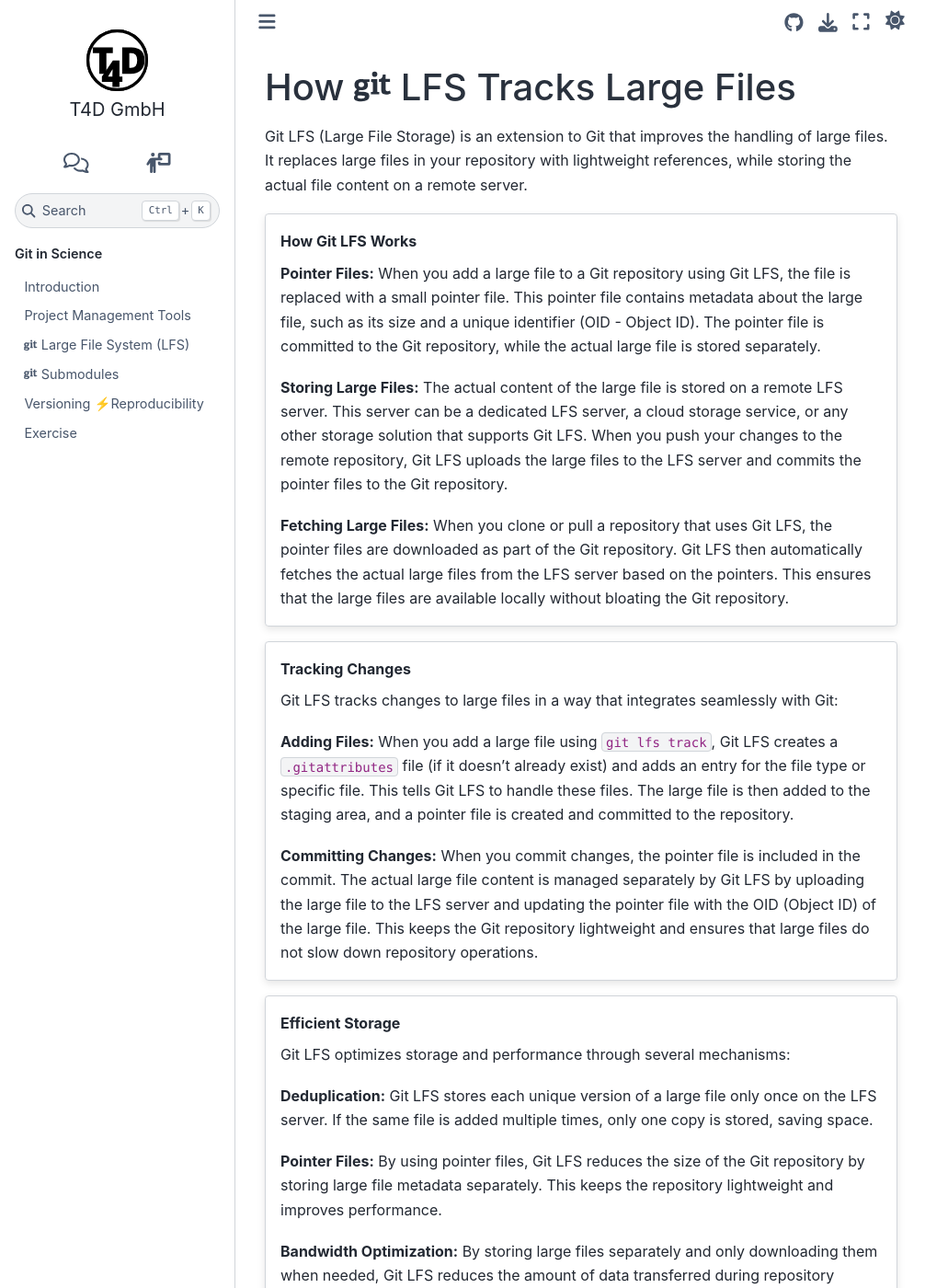
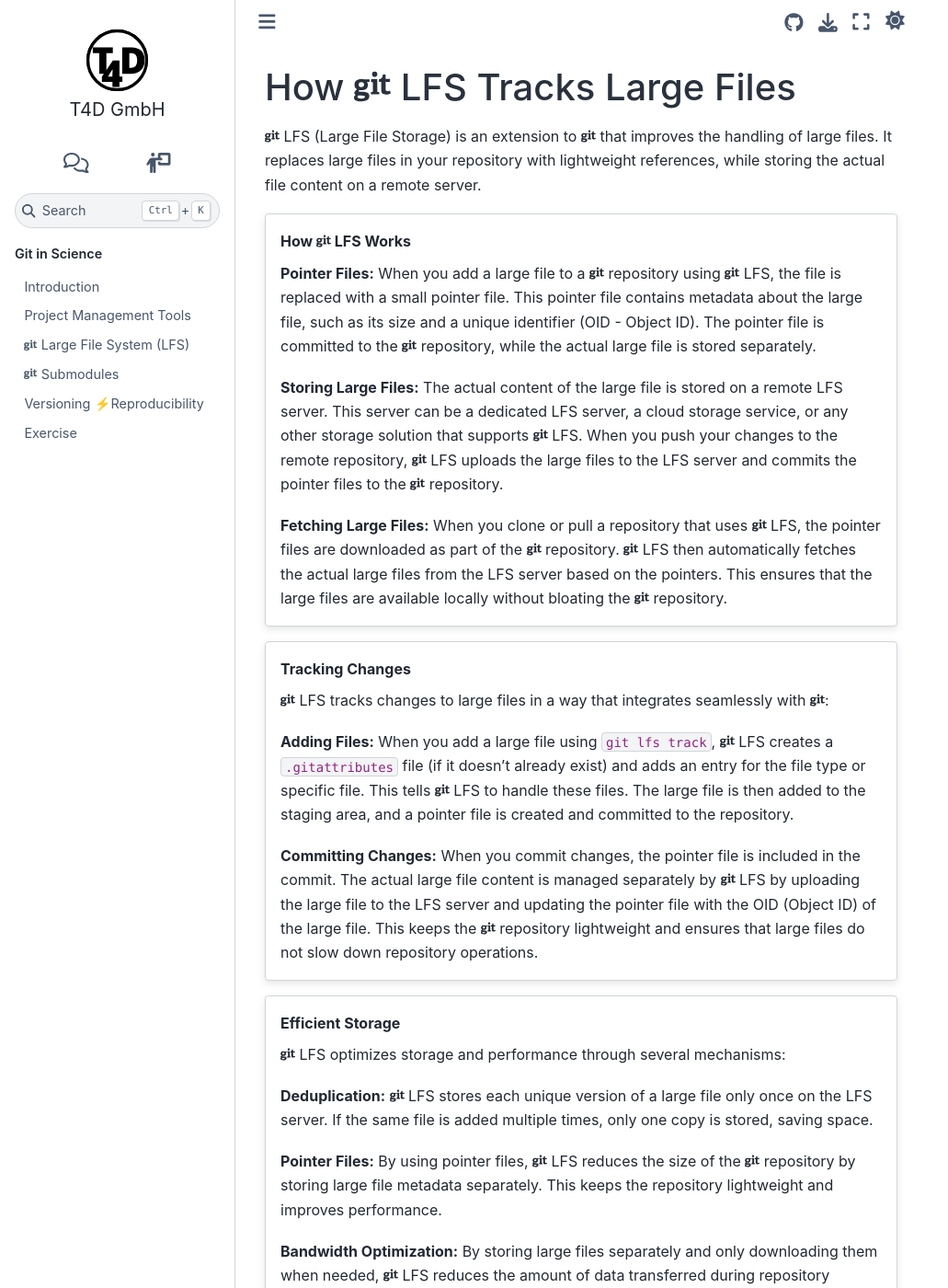
Before and after one commit to t4d-gmbh/git-and-science, a Sphinx documentation site: the page built from source/content/lfs/git_data_model/gitLFS_data_model.md, in a window 1280 px wide and 1400 px high. Shown: the whole window at 92% size, without its empty margins (0-1031 px from the left). Built offline with Sphinx 7.4.7 and the Sphinx Book theme 1.1.4, drawn with Linux system fonts in a browser that asks for light colours; the version number could not be read and is left out; some of the changed text lies outside the part shown.

Commit message:
git icons

```diff
--- a/source/content/lfs/git_data_model/gitLFS_data_model.md
+++ b/source/content/lfs/git_data_model/gitLFS_data_model.md
@@ -1,77 +1,77 @@
 ## How <i class="fab fa-git"></i> LFS Tracks Large Files
 {% if page %}
-Git LFS (Large File Storage) is an extension to Git that improves the handling of large files.
+<i class="fab fa-git"></i> LFS (Large File Storage) is an extension to <i class="fab fa-git"></i> that improves the handling of large files.
 It replaces large files in your repository with lightweight references, while storing the actual file content on a remote server.
 {% endif %}
 
-:::{card} How Git LFS Works
+:::{card} How <i class="fab fa-git"></i> LFS Works
 **Pointer Files:** {% if page %}
-When you add a large file to a Git repository using Git LFS, the file is replaced with a small pointer file.
+When you add a large file to a <i class="fab fa-git"></i> repository using <i class="fab fa-git"></i> LFS, the file is replaced with a small pointer file.
 This pointer file contains metadata about the large file, such as its size and a unique identifier (OID - Object ID).
-The pointer file is committed to the Git repository, while the actual large file is stored separately.
+The pointer file is committed to the <i class="fab fa-git"></i> repository, while the actual large file is stored separately.
 {% else %}
-Git LFS replaces large files in a Git repository with small pointer files containing metadata, storing the actual files separately.
+<i class="fab fa-git"></i> LFS replaces large files in a <i class="fab fa-git"></i> repository with small pointer files containing metadata, storing the actual files separately.
 {% endif %}
 
 **Storing Large Files:** {% if page %}
-The actual content of the large file is stored on a remote LFS server. This server can be a dedicated LFS server, a cloud storage service, or any other storage solution that supports Git LFS.
-When you push your changes to the remote repository, Git LFS uploads the large files to the LFS server and commits the pointer files to the Git repository.
+The actual content of the large file is stored on a remote LFS server. This server can be a dedicated LFS server, a cloud storage service, or any other storage solution that supports <i class="fab fa-git"></i> LFS.
+When you push your changes to the remote repository, <i class="fab fa-git"></i> LFS uploads the large files to the LFS server and commits the pointer files to the <i class="fab fa-git"></i> repository.
 {% else %}
 The large files are stored on a remote LFS server.
 {% endif %}
 
 **Fetching Large Files:** {% if page %}
-When you clone or pull a repository that uses Git LFS, the pointer files are downloaded as part of the Git repository.
-Git LFS then automatically fetches the actual large files from the LFS server based on the pointers. This ensures that the large files are available locally without bloating the Git repository.
+When you clone or pull a repository that uses <i class="fab fa-git"></i> LFS, the pointer files are downloaded as part of the <i class="fab fa-git"></i> repository.
+<i class="fab fa-git"></i> LFS then automatically fetches the actual large files from the LFS server based on the pointers. This ensures that the large files are available locally without bloating the <i class="fab fa-git"></i> repository.
 {% else %}
-Cloning or pulling a repository with Git LFS, downloads the pointer files from the repository, and the large files are fetched from the LFS server as needed.
+Cloning or pulling a repository with <i class="fab fa-git"></i> LFS, downloads the pointer files from the repository, and the large files are fetched from the LFS server as needed.
 {% endif %}
 :::
 
 :::{card} Tracking Changes
 {% if page %}
-Git LFS tracks changes to large files in a way that integrates seamlessly with Git:
+<i class="fab fa-git"></i> LFS tracks changes to large files in a way that integrates seamlessly with <i class="fab fa-git"></i>:
 {% endif %}
 
 **Adding Files:** {% if page %}
-When you add a large file using `git lfs track`, Git LFS creates a `.gitattributes` file (if it doesn’t already exist) and adds an entry for the file type or specific file. This tells Git LFS to handle these files.
+When you add a large file using `git lfs track`, <i class="fab fa-git"></i> LFS creates a `.gitattributes` file (if it doesn’t already exist) and adds an entry for the file type or specific file. This tells <i class="fab fa-git"></i> LFS to handle these files.
 The large file is then added to the staging area, and a pointer file is created and committed to the repository.
 {% else %}
-Adding a large file with `git lfs track`, creates a `.gitattributes` file and adds an entry for the file type or specific file, telling Git LFS to manage these files.
+Adding a large file with `git lfs track`, creates a `.gitattributes` file and adds an entry for the file type or specific file, telling <i class="fab fa-git"></i> LFS to manage these files.
 {% endif %}
 
 **Committing Changes:** {% if page %}
-When you commit changes, the pointer file is included in the commit. The actual large file content is managed separately by Git LFS by uploading the large file to the LFS server and updating the pointer file with the OID (Object ID) of the large file.
-This keeps the Git repository lightweight and ensures that large files do not slow down repository operations.
+When you commit changes, the pointer file is included in the commit. The actual large file content is managed separately by <i class="fab fa-git"></i> LFS by uploading the large file to the LFS server and updating the pointer file with the OID (Object ID) of the large file.
+This keeps the <i class="fab fa-git"></i> repository lightweight and ensures that large files do not slow down repository operations.
 {% else %}
-The pointer file is included in the commit, and the large file content is managed separately by Git LFS.
+The pointer file is included in the commit, and the large file content is managed separately by <i class="fab fa-git"></i> LFS.
 {% endif %}
 :::
 
 :::{card} Efficient Storage
 {% if page %}
-Git LFS optimizes storage and performance through several mechanisms:
+<i class="fab fa-git"></i> LFS optimizes storage and performance through several mechanisms:
 {% endif %}
 
 **Deduplication:** {% if page %}
-Git LFS stores each unique version of a large file only once on the LFS server.
+<i class="fab fa-git"></i> LFS stores each unique version of a large file only once on the LFS server.
 If the same file is added multiple times, only one copy is stored, saving space.
 {% else %}
-Git LFS stores each unique version of a large file only once on the LFS server.
+<i class="fab fa-git"></i> LFS stores each unique version of a large file only once on the LFS server.
 {% endif %}
 
 {% if page %}
-**Pointer Files:** By using pointer files, Git LFS reduces the size of the Git repository by storing large file metadata separately. This keeps the repository lightweight and improves performance.
+**Pointer Files:** By using pointer files, <i class="fab fa-git"></i> LFS reduces the size of the <i class="fab fa-git"></i> repository by storing large file metadata separately. This keeps the repository lightweight and improves performance.
 {% endif %}
 
 {% if page %}
-**Bandwidth Optimization:** By storing large files separately and only downloading them when needed, Git LFS reduces the amount of data transferred during repository operations. This is particularly beneficial for teams working with large assets like media files or datasets.
+**Bandwidth Optimization:** By storing large files separately and only downloading them when needed, <i class="fab fa-git"></i> LFS reduces the amount of data transferred during repository operations. This is particularly beneficial for teams working with large assets like media files or datasets.
 {% endif %}
 :::
 
 {% if page %}
 **Conclusion**
-Git LFS enhances Git’s capabilities by efficiently managing large files.
-By using pointer files and storing large file content separately, Git LFS keeps repositories lightweight and performant.
-The integration with Git’s version control features ensures that large files are tracked and versioned seamlessly, making Git LFS a valuable tool for developers working with large assets.
+<i class="fab fa-git"></i> LFS enhances <i class="fab fa-git"></i>’s capabilities by efficiently managing large files.
+By using pointer files and storing large file content separately, <i class="fab fa-git"></i> LFS keeps repositories lightweight and performant.
+The integration with <i class="fab fa-git"></i>’s version control features ensures that large files are tracked and versioned seamlessly, making <i class="fab fa-git"></i> LFS a valuable tool for developers working with large assets.
 {% endif %}
```
